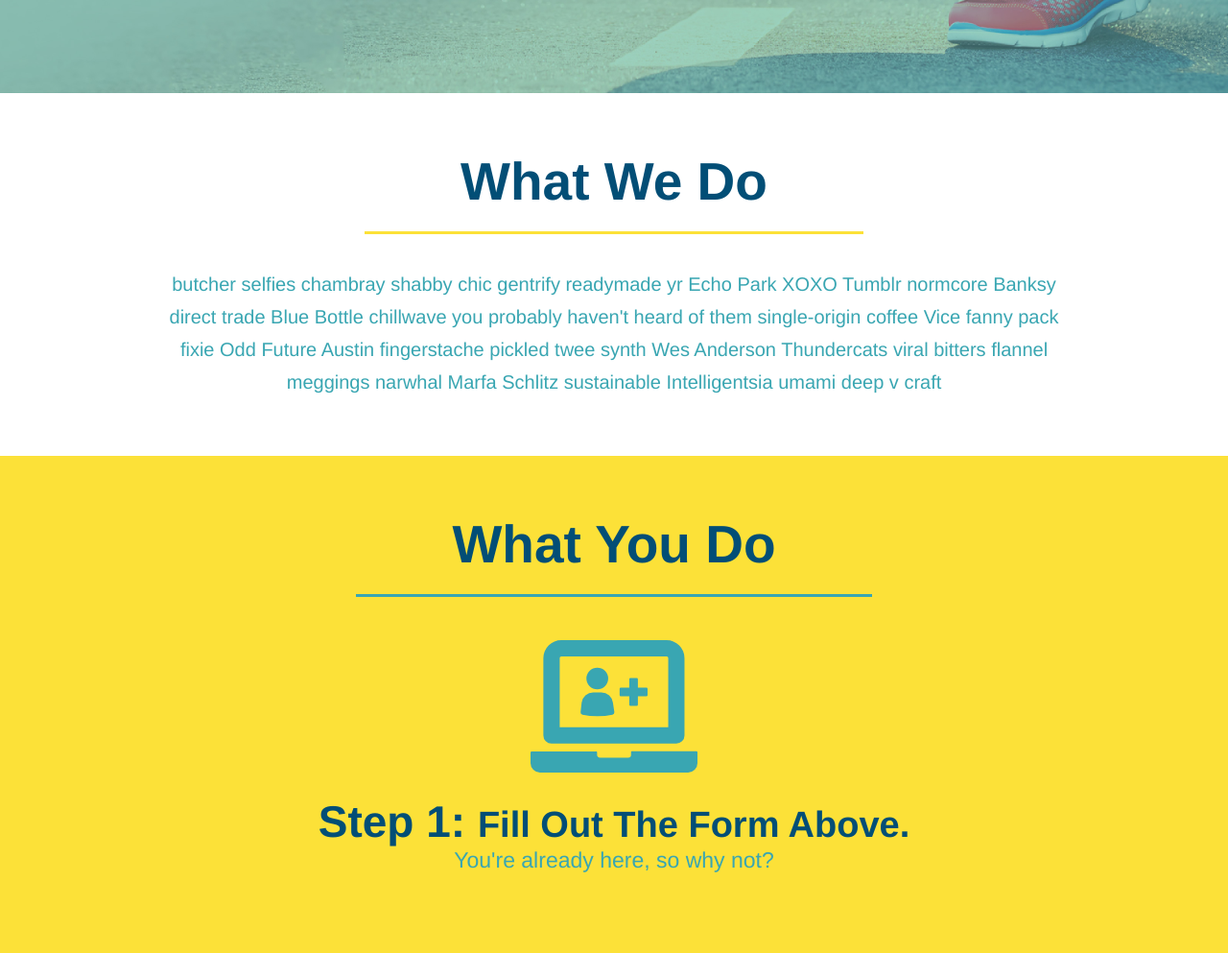
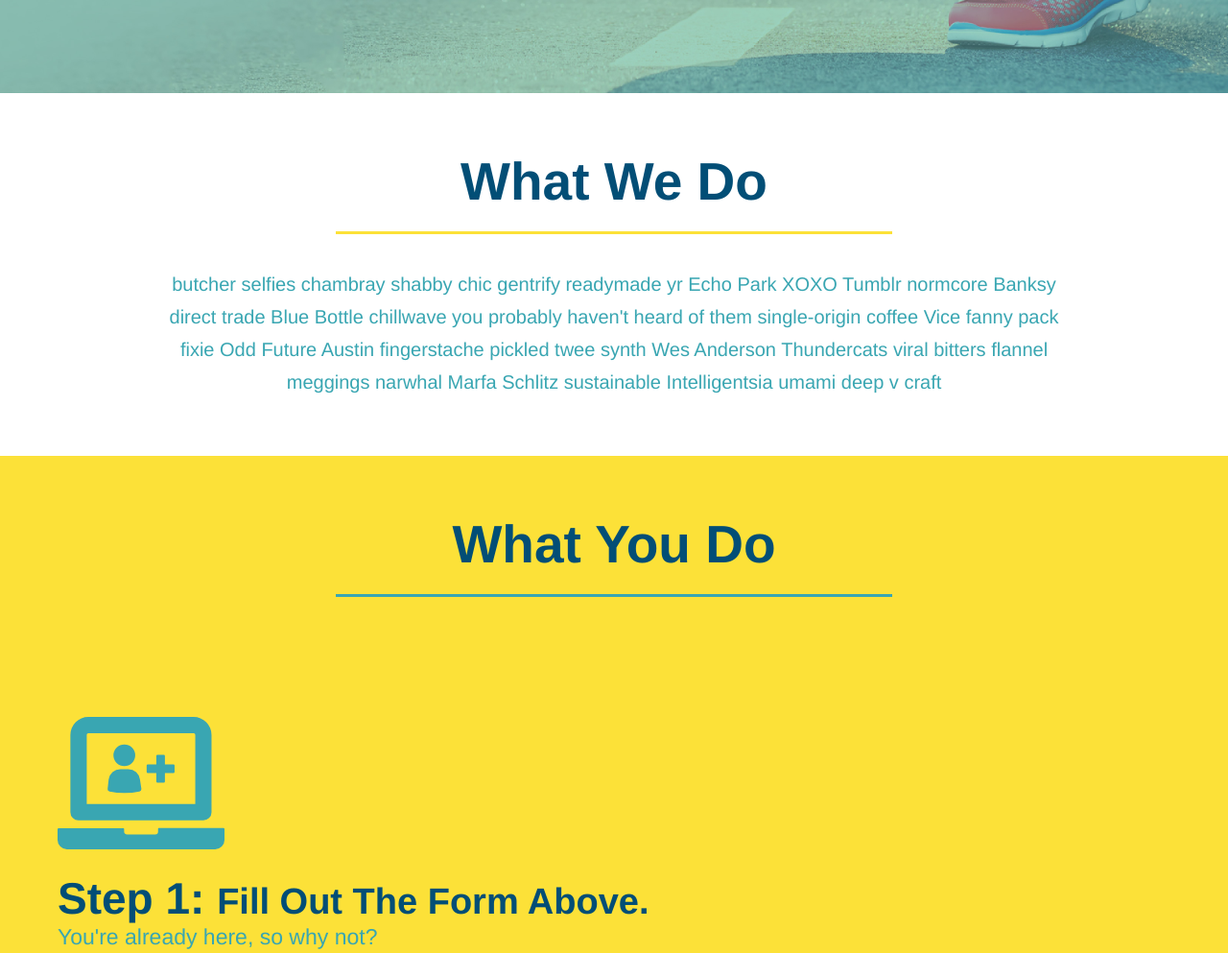
Before and after one commit to MoGood226/run-buddy, a plain HTML site: page index.html in a window 1280 px wide. Shown: the part 621-1614 px from the top of the page at 96% size. Drawn offline with Linux system fonts and the light colour scheme.

Commit message:
centered the section with flexbox

```diff
--- a/assets/css/style.css
+++ b/assets/css/style.css
@@ -154,11 +154,12 @@ section {
 /* SECTION TITLE STYLES START */
 .section-title {
   font-size: 55px;
-  display: inline-block;
-  padding: 0 100px 20px 100px;
   border-bottom: 3px solid;
-  margin-bottom: 35px;
   color: #024e76;
+  padding-bottom: 20px;
+  text-align: center;
+  margin: 0 auto 35px auto;
+  width: 50%;
 }
 
 .primary-border {
@@ -171,23 +172,19 @@ section {
 /* SECTION TITLE STYLES END */
 
 /* WHAT WE DO STYLES */
-.intro {
-  text-align: center;
-}
-
 .intro p {
   line-height: 1.7;
   color: #39a6b2;
   width: 80%;
   margin: 0 auto;
   font-size: 20px;
+  text-align: center;
 }
 /* WHAT YOU DO STYLES END */
 
 
 /* WHAT YOU DO STYLES START */
 .steps {
-  text-align: center;
   background: #fce138;
 }
 
@@ -218,7 +215,7 @@ section {
 
 /* MEET THE TRAINERS START */
 .trainers {
-  text-align: center;
+
 }
 
 .trainer {
@@ -259,7 +256,6 @@ section {
 
 /* REACH OUT STYLES START */
 .contact {
-  text-align: center;
   background: #024e76;
 }
 
@@ -308,3 +304,7 @@ height: 400px;
 .text-right {
   text-align: right;
 }
+
+.flex-row {
+  display: flex;
+}
--- a/index.html
+++ b/index.html
@@ -1,10 +1,12 @@
 <!DOCTYPE html>
 <html lang="en">
+
 <head>
   <meta charset="UTF-8" />
   <link rel="stylesheet" href="./assets/css/style.css">
   <title>Run Buddy</title>
 </head>
+
 <body>
   <!-- navigation tags - block level element -->
   <header>
@@ -58,7 +60,7 @@
           Have you worked out with a trainer before?
           <input type="radio" name="trainer-confirm" id="trainer-yes" />
           <label for="trainer-yes">Yes</label>
-            <input type="radio" name="trainer-confirm" id="trainer-no"/>
+          <input type="radio" name="trainer-confirm" id="trainer-no" />
           <label for="trainer-no">No</label>
         </p>
         <p>
@@ -77,20 +79,30 @@
 
   <!-- "what we do" start - <section> -->
   <section id="what-we-do" class="intro">
+    <div class="flex-row">
       <h2 class="section-title primary-border">
         What We Do
       </h2>
+    </div>
+    <div class="flex-row">
       <p>
-        butcher selfies chambray shabby chic gentrify readymade yr Echo Park XOXO Tumblr normcore Banksy direct trade  Blue Bottle chillwave you probably haven't heard of them single-origin coffee Vice fanny pack fixie Odd Future Austin fingerstache pickled twee synth Wes Anderson Thundercats viral bitters flannel meggings narwhal Marfa Schlitz sustainable Intelligentsia umami deep v craft
+        butcher selfies chambray shabby chic gentrify readymade yr Echo Park XOXO Tumblr normcore Banksy direct trade
+        Blue
+        Bottle chillwave you probably haven't heard of them single-origin coffee Vice fanny pack fixie Odd Future Austin
+        fingerstache pickled twee synth Wes Anderson Thundercats viral bitters flannel meggings narwhal Marfa Schlitz
+        sustainable Intelligentsia umami deep v craft
       </p>
+    </div>
   </section>
   <!-- end "what we do" -->
 
   <!-- "what you do" start -->
   <section id="what-you-do" class="steps">
+    <div class="flex-row">
       <h2 class="section-title secondary-border">
         What You Do
       </h2>
+    </div>
     <div>
       <img src="./assets/images/step-1.svg" alt="" />
       <h3>Step 1: <span>Fill Out The Form Above.</span></h3>
@@ -116,16 +128,20 @@
 
   <!-- "meet the trainers" start -->
   <section id="your-trainers" class="trainers">
+    <div class="flex-row">
       <h2 class="section-title primary-border">
         Meet The Trainers
       </h2>
+    </div>
 
     <article class="trainer">
       <img src="./assets/images/trainer-1.jpg" alt="Arron Stephens in his workout clothes, ready to pump iron" />
       <div class="trainer-bio text-left">
         <h3>Arron Stephens</h3>
         <h4>Speed / Strength</h4>
-          <p>Lorem ipsum, dolor sit amet consectetur adipisicing elit. Sequi neque animi quo cupiditate commodi saepe culpa sed itaque velit maiores optio dolorem excepturi aperiam dolores, voluptatibus suscipit amet quis repellat!</p>
+        <p>Lorem ipsum, dolor sit amet consectetur adipisicing elit. Sequi neque animi quo cupiditate commodi saepe
+          culpa sed itaque velit maiores optio dolorem excepturi aperiam dolores, voluptatibus suscipit amet quis
+          repellat!</p>
       </div>
     </article>
 
@@ -133,17 +149,22 @@
       <div class="trainer-bio text-right">
         <h3>Joanna Gill</h3>
         <h4>Endurance</h4>
-           <p>Lorem ipsum, dolor sit amet consectetur adipisicing elit. Sequi neque animi quo cupiditate commodi saepe culpa sed itaque velit maiores optio dolorem excepturi aperiam dolores, voluptatibus suscipit amet quis repellat!</p>
+        <p>Lorem ipsum, dolor sit amet consectetur adipisicing elit. Sequi neque animi quo cupiditate commodi saepe
+          culpa sed itaque velit maiores optio dolorem excepturi aperiam dolores, voluptatibus suscipit amet quis
+          repellat!</p>
       </div>
       <img src="./assets/images/trainer-2.jpg" alt="Joanna Gill cooling off after a work out" />
     </article>
 
     <article class="trainer">
-        <img src="./assets/images/trainer-3.jpg" alt="Harry Smith wearing a headband and lifting comically small pink weights" />
+      <img src="./assets/images/trainer-3.jpg"
+        alt="Harry Smith wearing a headband and lifting comically small pink weights" />
       <div class="trainer-bio text-left">
         <h3>Harry "The Headband" Smith</h3>
         <h4>Strength</h4>
-          <p>Lorem ipsum, dolor sit amet consectetur adipisicing elit. Sequi neque animi quo cupiditate commodi saepe culpa sed itaque velit maiores optio dolorem excepturi aperiam dolores, voluptatibus suscipit amet quis repellat!</p>
+        <p>Lorem ipsum, dolor sit amet consectetur adipisicing elit. Sequi neque animi quo cupiditate commodi saepe
+          culpa sed itaque velit maiores optio dolorem excepturi aperiam dolores, voluptatibus suscipit amet quis
+          repellat!</p>
       </div>
     </article>
   </section>
@@ -151,9 +172,11 @@
 
   <!-- "reach out" start -->
   <section id="reach-out" class="contact">
+    <div class="flex-row">
       <h2 class="section-title secondary-border">
         Reach Out
       </h2>
+    </div>
 
     <div class="contact-info">
       <iframe
@@ -178,15 +201,15 @@
         <h3>Run Buddy</h3>
         <p>
           Any questions or concerns before signing up?
-            <br/>
+          <br />
           Let us know and we'll be happy to talk to you!
         </p>
 
         <address>
-            55 Main Street <br/>
-            Some Town, Ca <br/>
-            12345<br/>
-            P: 555.RUN.BUDZ (555.786.2839)<br/>
+          55 Main Street <br />
+          Some Town, Ca <br />
+          12345<br />
+          P: 555.RUN.BUDZ (555.786.2839)<br />
           E: <a href="mailto:info@runbuddy.io">info@runbuddy.io</a>
         </address>
 
@@ -199,10 +222,11 @@
   <footer>
     <h2>❤️ Made with love by Run Buddy.</h2>
     <div>
-        <a href="./privacy-policy.html">Read Our Privacy Policy</a><br/>
+      <a href="./privacy-policy.html">Read Our Privacy Policy</a><br />
       &copy; 2019 Run Buddy, Inc.
     </div>
   </footer>
   <!-- footer end -->
 </body>
+
 </html>
```
Lines whose indentation alone changed are shown as unchanged.
